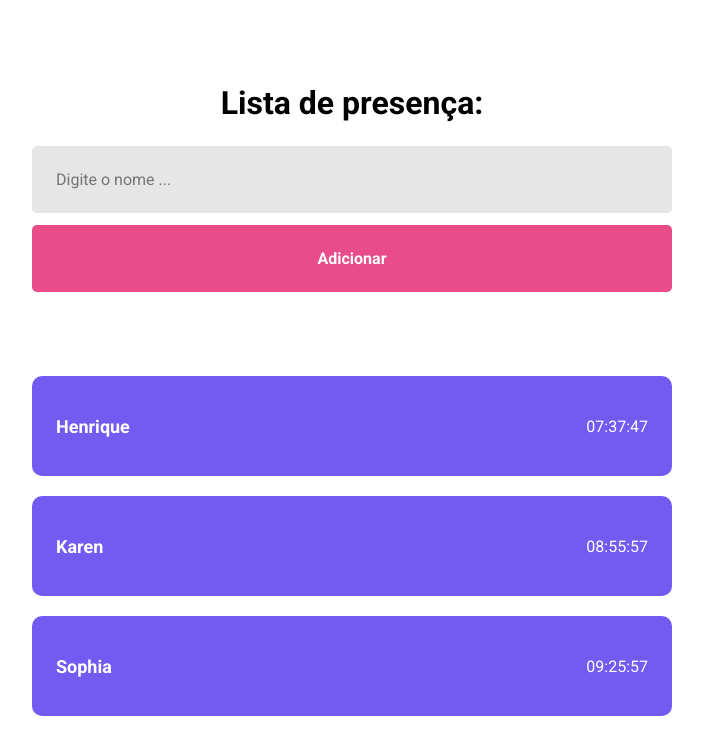
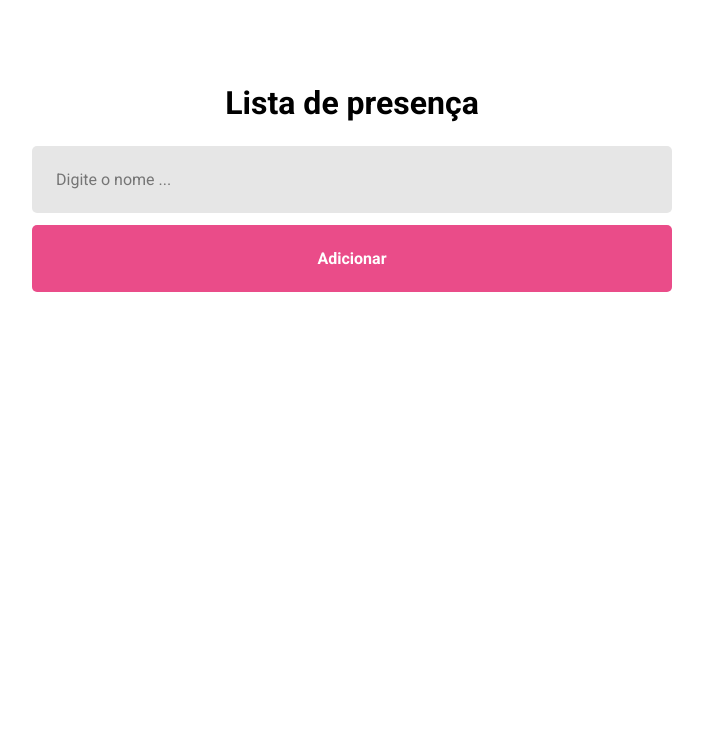
Before and after one commit to HenriqueVazquez/fundamentos-de-react, a React (Vite) app: page / in a window 1280 px wide. Shown: the top 754 px of the page, without its empty margins (288-991 px from the left). Built offline with nearby package versions, Linux system fonts and the light colour scheme.

Commit message:
Imutabilidade

```diff
--- a/src/pages/Home/index.jsx
+++ b/src/pages/Home/index.jsx
@@ -4,22 +4,49 @@
 import { Card } from '../../components/Card';
 
 export function Home() {
-  const [studentName, setStudentName] = useState();
+  const [studentName, setStudentName] = useState('');
+  const [students, setStudents] = useState([]);
+
+  function handleAddStudent() {
+    const newStudent = {
+      name: studentName,
+      time: new Date().toLocaleTimeString("pt-br", {
+        hour: '2-digit',
+        minute: '2-digit',
+        second: '2-digit',
+      }),
+    }
+
+    setStudents(prevState => [...prevState, newStudent]);
+    setStudentName('');
+
+  }
 
 
   return (
     <div className='container'>
-      <h1>Lista de presença: {studentName}</h1>
+      <h1>Lista de presença</h1>
       <input
         type="text"
         placeholder="Digite o nome ..."
+        value={studentName}
         onChange={e => setStudentName(e.target.value)}
       />
-      <button type="button">Adicionar</button>
+      <button
+        type="button"
+        onClick={handleAddStudent}>
+        Adicionar
+      </button>
 
-      <Card name="Henrique" time="07:37:47" />
-      <Card name="Karen" time="08:55:57" />
-      <Card name="Sophia" time="09:25:57" />
+      {
+        students.map(
+          (
+            student =>
+              <Card name={student.name} time={student.time} />
+          ))
+
+      }
+
 
 
     </div>
```
